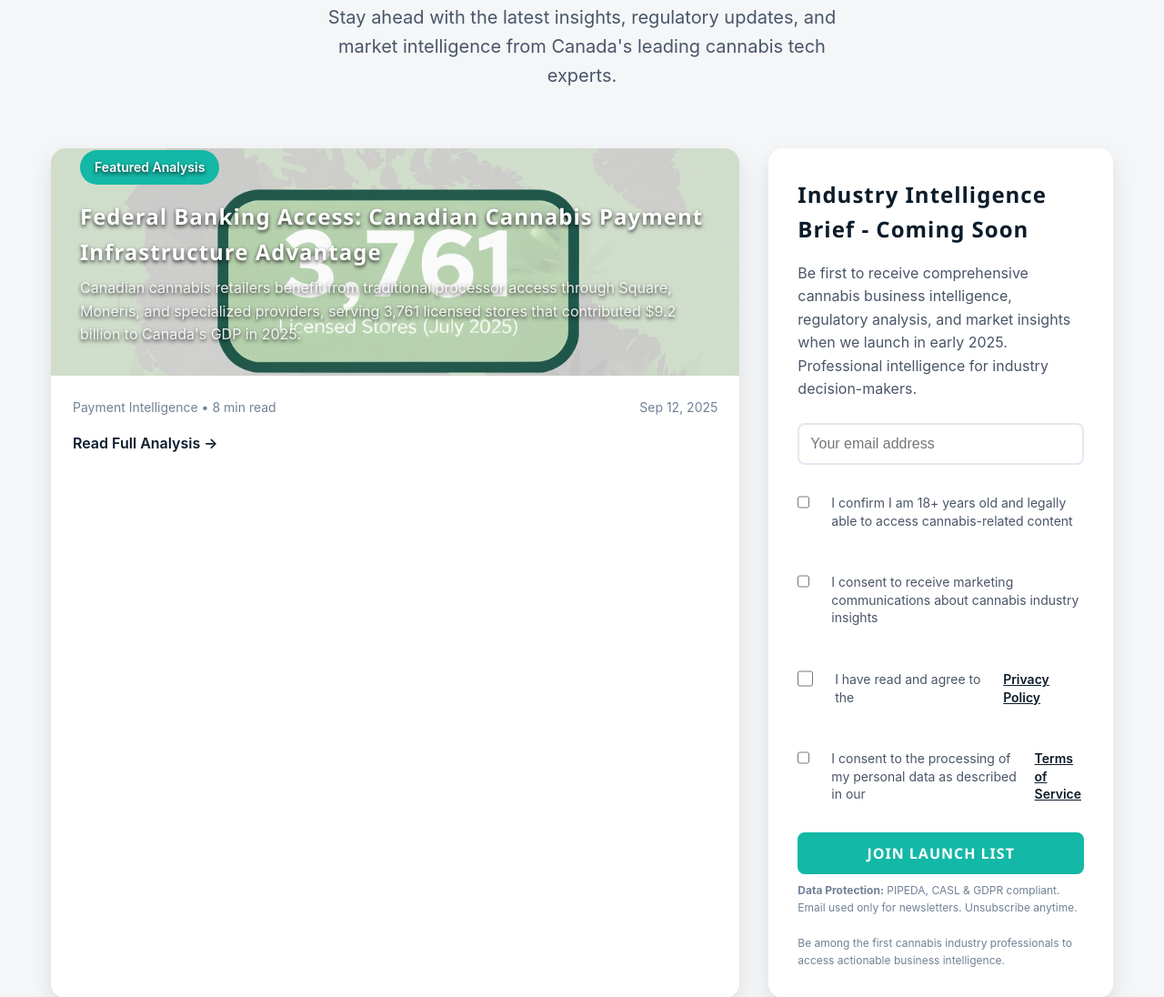
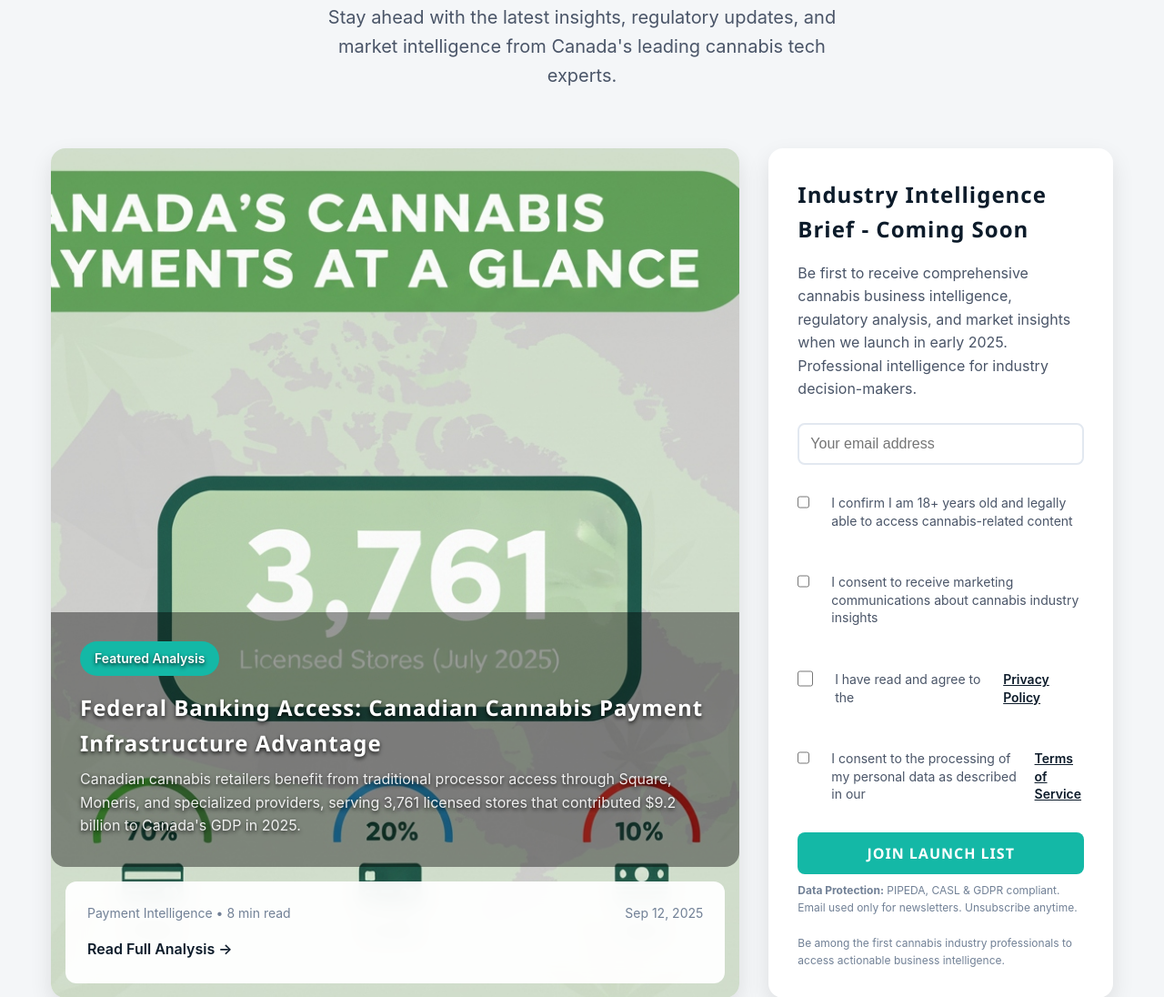
Before and after one commit to ideabrowserai-droid/canvrio-backend, a plain HTML site: page frontend/index.html in a window 1280 px wide. Shown: the part 1499-2595 px from the top of the page at 91% size. Drawn offline with Linux system fonts and the light colour scheme; no server answers.

Commit message:
Make featured image cover entire article card with better text overlay

```diff
--- a/frontend/index.html
+++ b/frontend/index.html
@@ -629,14 +629,14 @@
         .section-title { font-size: 2.5rem; font-weight: 700; color: var(--canvrio-navy); margin-bottom: 1rem; }
         .section-subtitle { font-size: 1.25rem; color: var(--gray-600); max-width: 600px; margin: 0 auto; }
         .content-grid { display: grid; grid-template-columns: 2fr 1fr; gap: 2rem; margin-bottom: 3rem; }
-        .featured-article { background: white; border-radius: 16px; overflow: hidden; box-shadow: 0 10px 25px rgba(0, 0, 0, 0.1); transition: transform 0.3s ease; }
+        .featured-article { background: url('/static/verified for feature new.png') center/cover no-repeat; border-radius: 16px; overflow: hidden; box-shadow: 0 10px 25px rgba(0, 0, 0, 0.1); transition: transform 0.3s ease; position: relative; min-height: 400px; display: flex; flex-direction: column; justify-content: flex-end; }
         .featured-article:hover { transform: translateY(-5px); }
-        .featured-image { height: 250px; background: url('/static/verified for feature new.png') center/cover no-repeat; position: relative; display: flex; align-items: flex-end; padding: 2rem; }
+        .featured-image { background: rgba(0, 0, 0, 0.4); padding: 2rem; border-radius: 0 0 16px 16px; }
         .featured-content { color: white; }
         .featured-badge { background: var(--canvrio-accent); color: white; padding: 0.5rem 1rem; border-radius: 20px; font-size: 0.875rem; font-weight: 600; margin-bottom: 1rem; display: inline-block; text-shadow: 0 2px 4px rgba(0, 0, 0, 0.8); }
         .featured-title { font-size: 1.5rem; font-weight: 700; margin-bottom: 0.5rem; text-shadow: 0 2px 4px rgba(0, 0, 0, 0.8); }
         .featured-excerpt { color: rgba(255, 255, 255, 0.9); text-shadow: 0 2px 4px rgba(0, 0, 0, 0.8); }
-        .article-meta { padding: 1.5rem; }
+        .article-meta { background: rgba(255, 255, 255, 0.95); backdrop-filter: blur(10px); padding: 1.5rem; margin: 1rem; border-radius: 12px; }
         .meta-info { display: flex; justify-content: space-between; color: var(--gray-500); font-size: 0.875rem; margin-bottom: 1rem; }
         .read-more { color: var(--canvrio-navy); font-weight: 600; text-decoration: none; }
         .read-more:hover { color: var(--canvrio-accent); }
```
